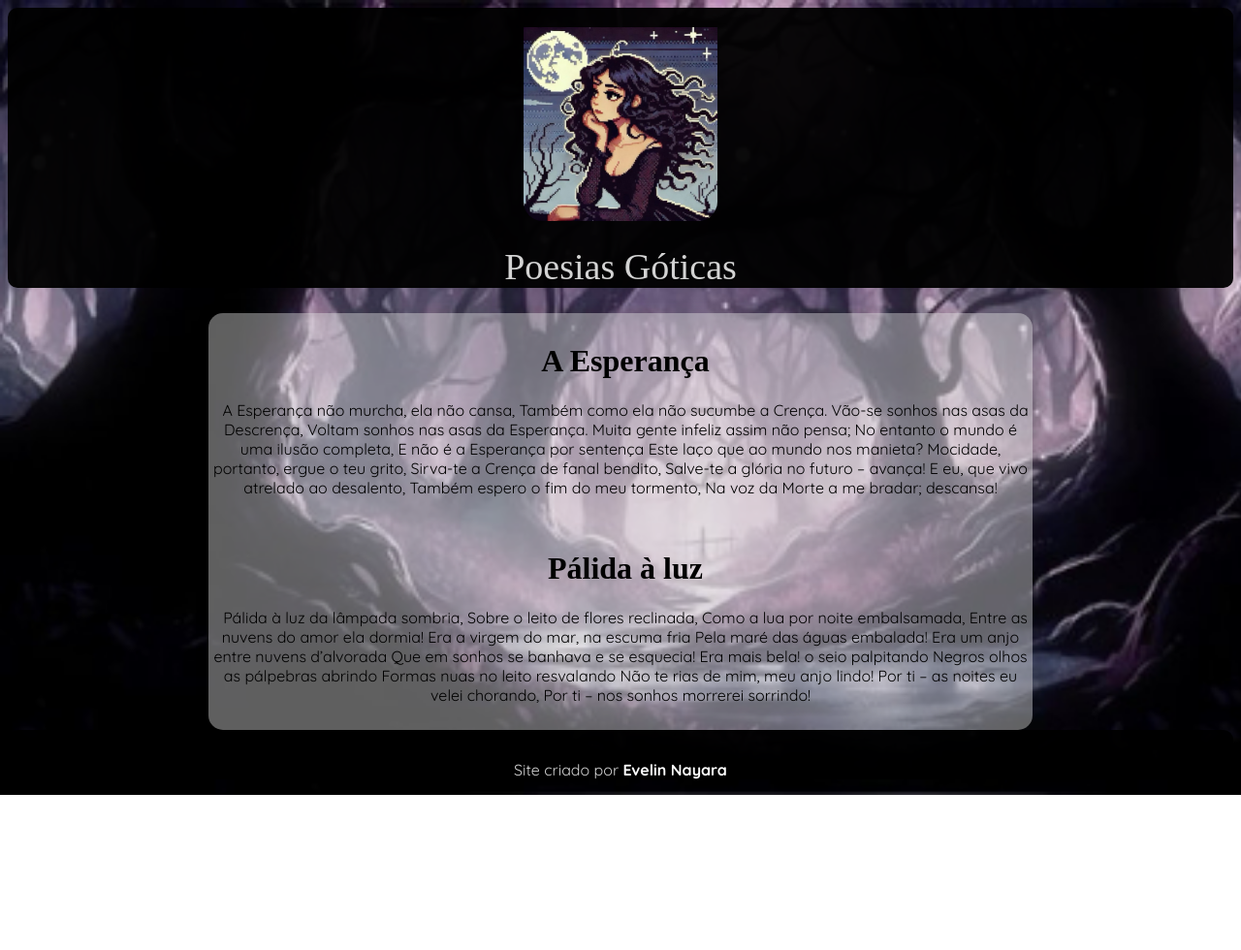
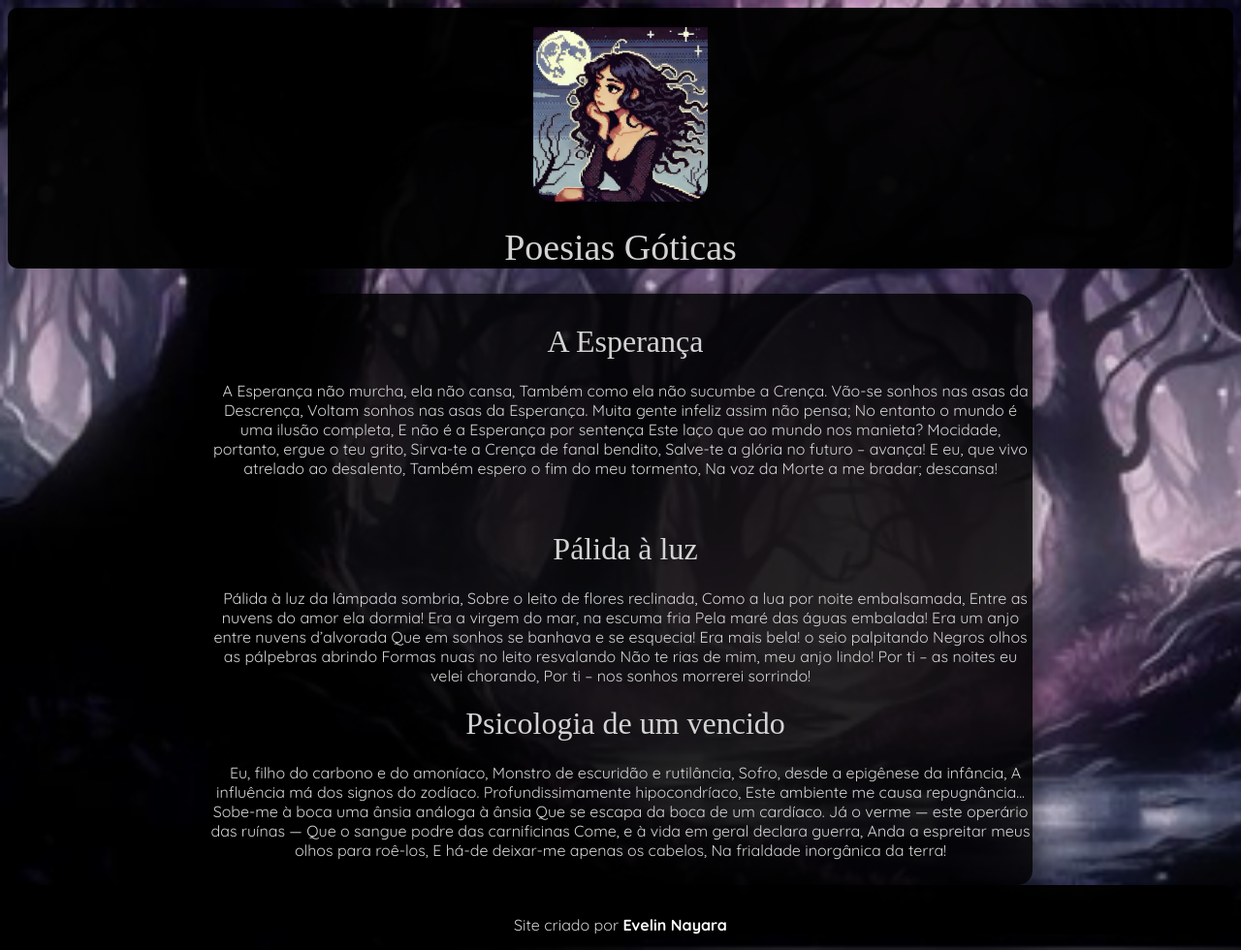
Before and after one commit to evelineyara/poesias-goticas, a plain HTML site: page index.html in a window 1280 px wide. Shown: the whole page at 97% size. Before the commit the page ends 820 px from the top, so only its background shows below. Drawn offline with Linux system fonts and the light colour scheme; a web font is replaced by a local one.

Commit message:
atualização do css

```diff
--- a/index.html
+++ b/index.html
@@ -13,7 +13,7 @@
         <h1>Poesias Góticas</h1>
     </header>
     <main>
-        <h1><strong>A Esperança</strong></h1>
+        <h1>A Esperança</h1>
         <p>
             A Esperança não murcha, ela não cansa,
             Também como ela não sucumbe a Crença.
@@ -30,7 +30,7 @@
             Também espero o fim do meu tormento,
             Na voz da Morte a me bradar; descansa!
         </p> <br>
-        <h1><strong>Pálida à luz</strong></h1>
+        <h1>Pálida à luz</h1>
         <p>
             Pálida à luz da lâmpada sombria,
             Sobre o leito de flores reclinada,
@@ -47,6 +47,23 @@
             Por ti – as noites eu velei chorando,
             Por ti – nos sonhos morrerei sorrindo!
         </p>
+        <h1>Psicologia de um vencido</h1>
+        <p>
+            Eu, filho do carbono e do amoníaco,
+            Monstro de escuridão e rutilância,
+            Sofro, desde a epigênese da infância,
+            A influência má dos signos do zodíaco.
+            Profundissimamente hipocondríaco,
+            Este ambiente me causa repugnância...
+            Sobe-me à boca uma ânsia análoga à ânsia
+            Que se escapa da boca de um cardíaco.
+            Já o verme — este operário das ruínas —
+            Que o sangue podre das carnificinas
+            Come, e à vida em geral declara guerra,
+            Anda a espreitar meus olhos para roê-los,
+            E há-de deixar-me apenas os cabelos,
+            Na frialdade inorgânica da terra!
+        </p>
     </main>
     <footer>
         <p>Site criado por <strong><a href="https://github.com/evelineyara" target="_blank">Evelin Nayara</a></strong></p>
--- a/style.css
+++ b/style.css
@@ -14,17 +14,17 @@ body {
 }
 
 header {
-    background-color: rgba(0, 0, 0, 0.952);
+    background-color: rgba(0, 0, 0, 0.959);
     color: lightgray;
     border-radius: 10px;
     text-align: center;
     margin: auto;
-    margin-bottom: 4px;
+    margin-bottom: 2px;
 }
 
 header img {
     padding-top: 20px;
-    max-width: 200px;
+    max-width: 180px;
     border-radius: 20px;
     display: block;
     margin: auto;
@@ -45,10 +45,11 @@ p {
 }
 
 main {
-    background-color:rgba(211, 211, 211, 0.452);
+    background-color: rgba(0, 0, 0, 0.842);
+    color: lightgray;
     margin: auto;
     border-radius: 15px;
-    box-shadow: 4px 2px 15px 4px rgba(0, 0, 0, 0.116);
+    box-shadow: 4px 2px 15px 4px rgba(0, 0, 0, 0.295);
     text-align: center;
     min-width: 150px;
     max-width: 850px;
```
